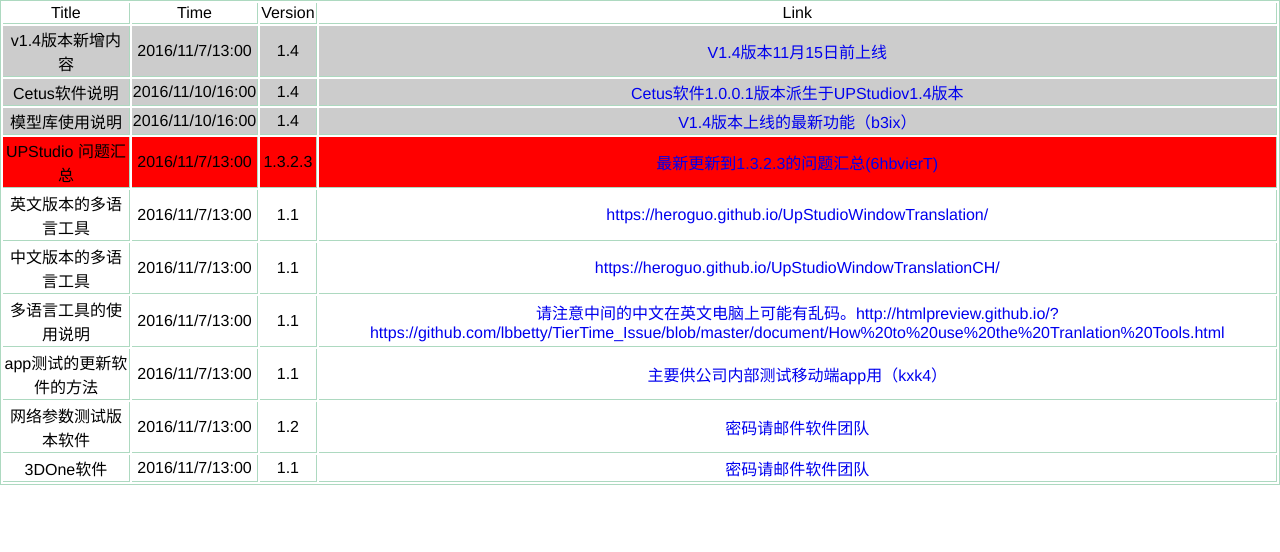
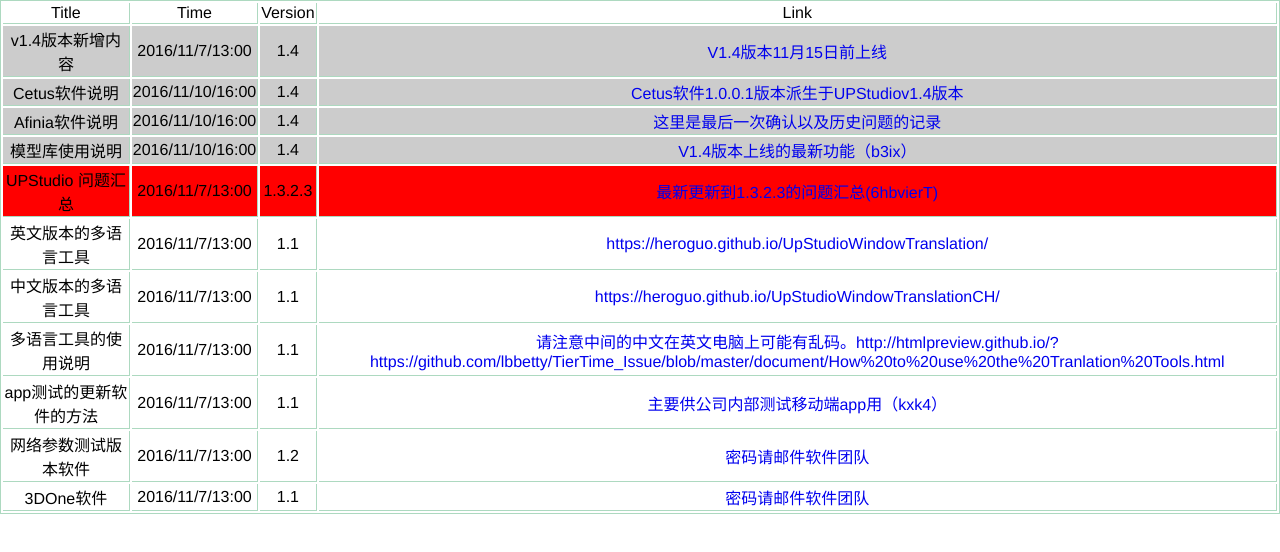
Before and after one commit to lbbetty/TierTime_Issue, a plain HTML site: page index.html in a window 1280 px wide. Drawn offline with Linux system fonts and the light colour scheme.

Commit message:
afinia 信息

```diff
--- a/index.html
+++ b/index.html
@@ -25,6 +25,12 @@
 			<td>2016/11/10/16:00</td>
 			<td>1.4</td>
 			<td><a href="http://note.youdao.com/noteshare?id=0995decc64916e605e72a6df98b4f55e" target="_blank">Cetus软件1.0.0.1版本派生于UPStudiov1.4版本</a></td>
+		</tr>
+		<tr style="background-color:#ccc">
+			<td>Afinia软件说明</td>
+			<td>2016/11/10/16:00</td>
+			<td>1.4</td>
+			<td><a href="http://note.youdao.com/noteshare?id=e15c5a8926faf1ec7809362fb44fe0cc" target="_blank">这里是最后一次确认以及历史问题的记录</a></td>
 		</tr>
 		<tr style="background-color:#ccc">
 			<td>模型库使用说明</td>
```
